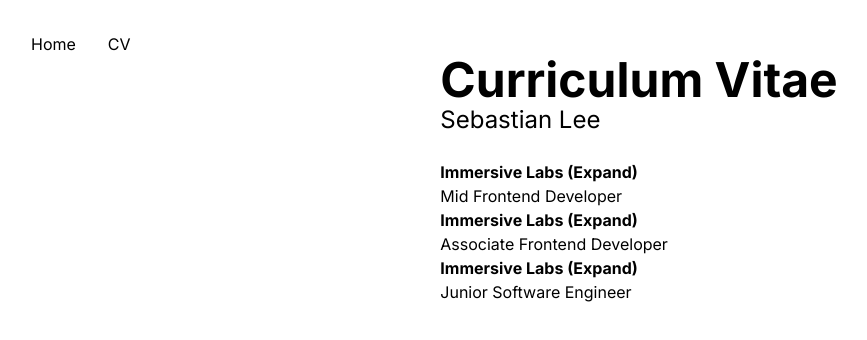
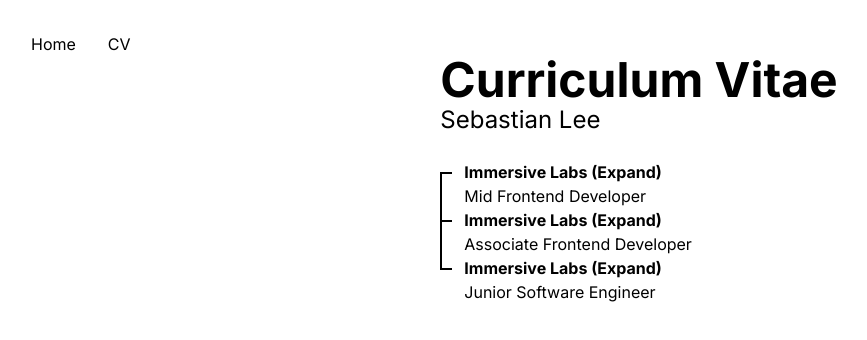
Before and after one commit to jebzley/sebleedotdev, a Next.js app: page /work in a window 1280 px wide. Shown: the top 340 px of the page, without its empty margins (1-868 px from the left). Built offline with nearby package versions, Linux system fonts and the light colour scheme.

Commit message:
add tree spans to cv items

```diff
--- a/src/app/work/components/WorkItem.tsx
+++ b/src/app/work/components/WorkItem.tsx
@@ -3,10 +3,21 @@
 import { useState } from "react";
 import { WorkItemData } from "../page";
 
-export function WorkItem({ item }: { item: WorkItemData }) {
+export function WorkItem({
+  item,
+  isLastIndex,
+}: {
+  item: WorkItemData;
+  isLastIndex: boolean;
+}) {
   const [isExpanded, setIsExpanded] = useState(false);
   return (
-    <li>
+    <li className="relative">
+      {!isLastIndex && (
+        <span className="min-h-full border border-black absolute top-3" />
+      )}
+      <span className="w-3 border border-black absolute top-3" />
+      <div className="ml-6">
         <hgroup>
           <h2>
             {item.company}{" "}
@@ -20,6 +31,7 @@
           <p>{item.jobTitle}</p>
         </hgroup>
         {isExpanded && <p>{item.description}</p>}
+      </div>
     </li>
   );
 }
--- a/src/app/work/page.tsx
+++ b/src/app/work/page.tsx
@@ -38,9 +38,13 @@
           </hgroup>
         </div>
         <ul className="list-none">
-          {data.map((item) => {
+          {data.map((item, index) => {
             return (
-              <WorkItem key={`${item.company}${item.jobTitle}`} item={item} />
+              <WorkItem
+                key={`${item.company}${item.jobTitle}`}
+                isLastIndex={index + 1 === data.length}
+                item={item}
+              />
             );
           })}
         </ul>
```
Lines whose indentation alone changed are shown as unchanged.
